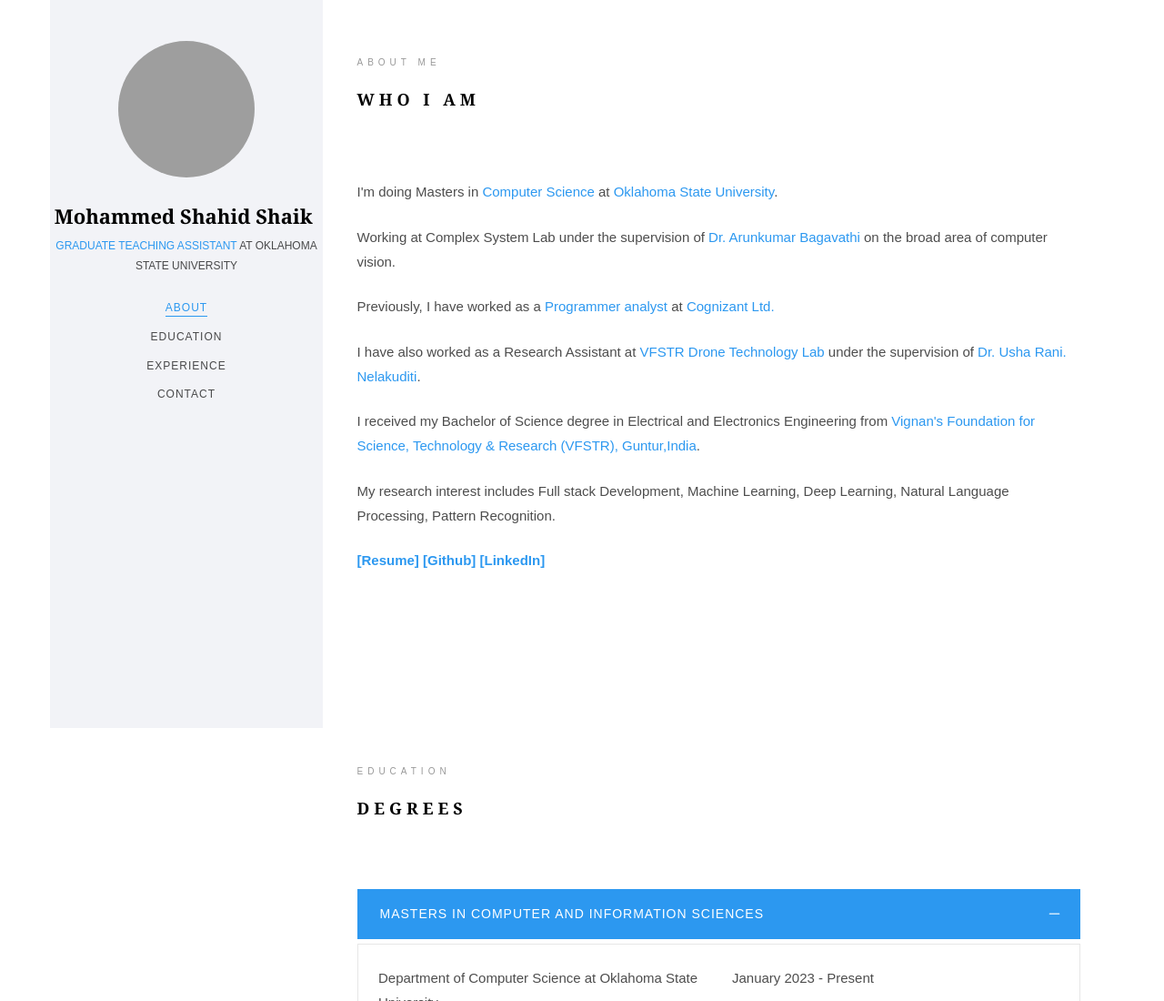
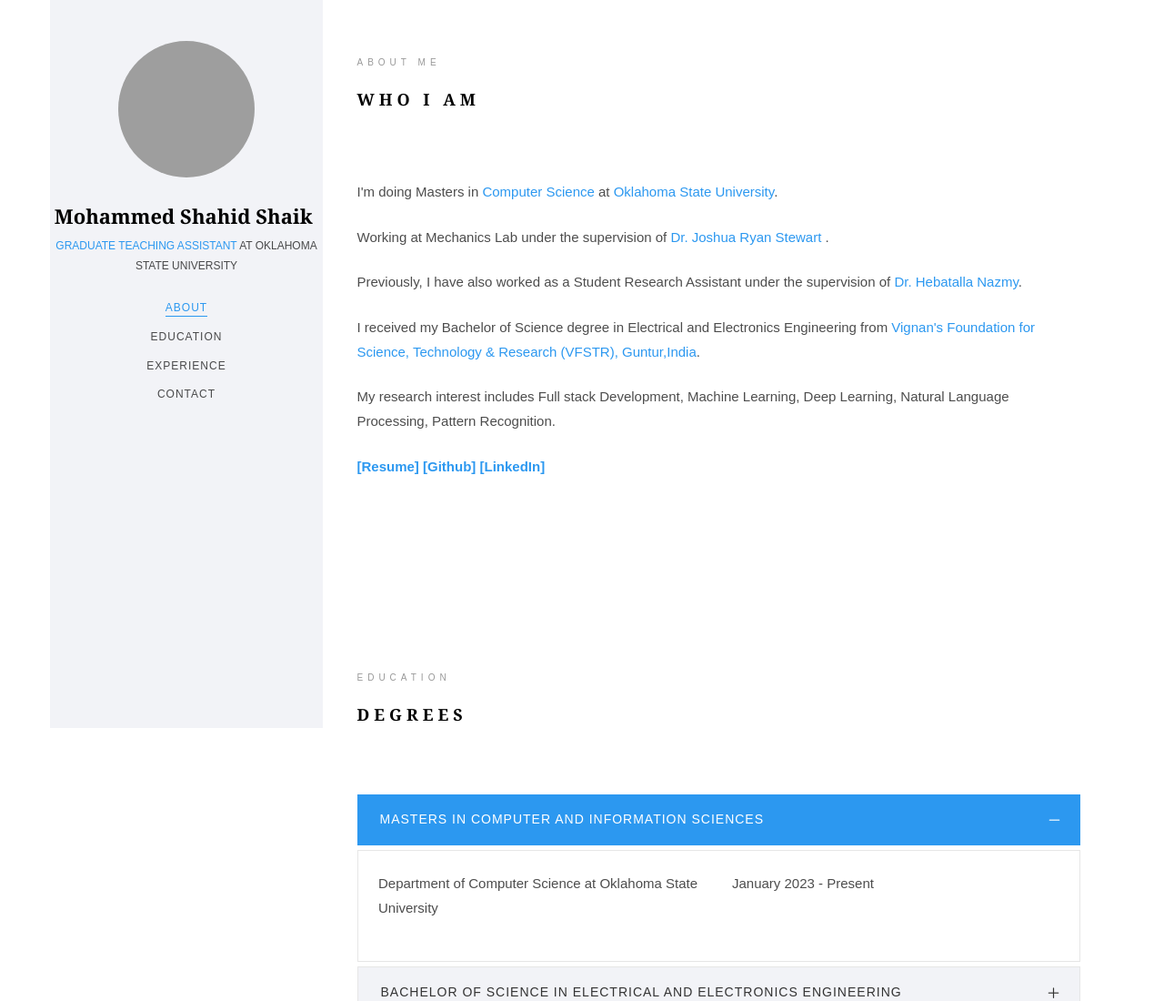
Before and after one commit to Mohammadshahidshaik/Mohammadshahidshaik1.github.io, a plain HTML site: page index.html in a window 1280 px wide. Shown: the top 1100 px of the page at 91% size. Drawn offline with Linux system fonts and the light colour scheme; grey boxes are pictures that could not be loaded; files whose address does not match are found by name; a web font is replaced by a local one.

Commit message:
Update index.html

```diff
--- a/index.html
+++ b/index.html
@@ -198,27 +198,17 @@
 											</p>
 
 											<p>
-												Working at Complex System Lab under the supervision of <a
+												Working at Mechanics Lab under the supervision of <a
 													style="text-decoration:none" href="https://arunkumar.okstate.edu/"
-													target="_blank" rel="noopener noreferrer">Dr. Arunkumar
-													Bagavathi</a> on the broad area of computer vision.
+													target="_blank" rel="noopener noreferrer">Dr. Joshua Ryan
+													Stewart</a> .
 
 											</p>
 											<p>
-												Previously, I have worked as a <a style="text-decoration:none"
-													target="_blank" rel="noopener noreferrer">Programmer analyst</a> at <a style="text-decoration:none"
-													href="https://www.cognizant.com/" target="_blank"
-													rel="noopener noreferrer">Cognizant Ltd.</a>
+												Previously, I have also worked as a Student Research Assistant under the supervision of <a style="text-decoration:none"
+													href="https://www.linkedin.com/in/usha-rani-nelakuditi-aab75311b/?originalSubdomain=in"
+													target="_blank" rel="noopener noreferrer">Dr. Hebatalla Nazmy</a>.
 
-											<p>
-												I have also worked as a Research Assistant at <a
-													style="text-decoration:none"
-													href="https://vignan.ac.in/droneresearch.php"
-													target="_blank" rel="noopener noreferrer">VFSTR Drone Technology Lab</a>
-												under the supervision of <a style="text-decoration:none"
-													href="https://www.linkedin.com/in/usha-rani-nelakuditi-aab75311b/?originalSubdomain=in"
-													target="_blank" rel="noopener noreferrer">Dr. Usha Rani. Nelakuditi</a>.
-											</p>
 
 											</p>
 
@@ -237,14 +227,14 @@
 
 
 											<strong><a style="text-decoration:none"
-													href="Resume/Adil_Resume.pdf" target="_blank"
+													href="Resume/shahid_Resume.pdf" target="_blank"
 													rel="noopener noreferrer"><b>[Resume] </b></a></strong>
 
 											<strong><a style="text-decoration:none"
 													href="https://github.com/mohammadshahidshaik" target="_blank"
 													rel="noopener noreferrer"><b>[Github] </b></a></strong>
 											<strong><a style="text-decoration:none"
-													href="https:www.linkedin.com/in/0129b6217" target="_blank"
+													href="https://www.linkedin.com/in/0129b6217/" target="_blank"
 													rel="noopener noreferrer"><b> [LinkedIn] </b></a></strong>
 
 
```
